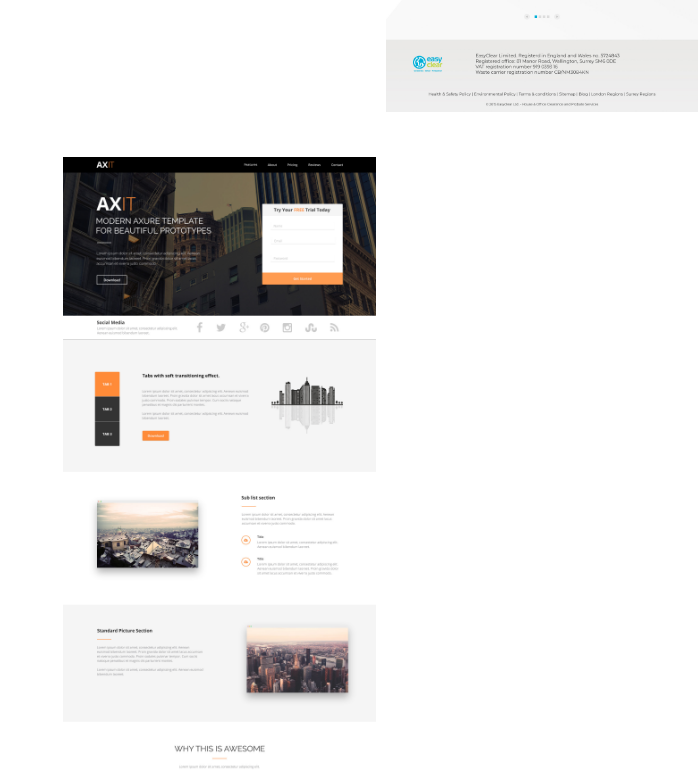
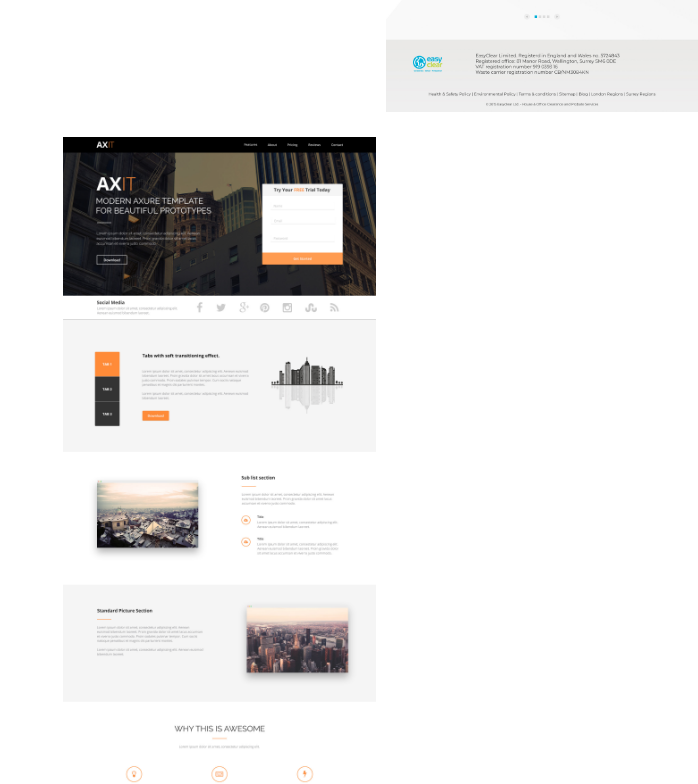
Before and after one commit to Chaplinskaya/my-portfolio, a plain HTML site: page index.html in a window 1280 px wide. Shown: the part 1781-2565 px from the top of the page, without its empty margins (582-1280 px from the left). Drawn offline with nearby package versions, Linux system fonts and the light colour scheme.

Commit message:
edit grid

```diff
--- a/css/style.css
+++ b/css/style.css
@@ -417,6 +417,5 @@ button.slick-arrow {
 }
 .photo__item5 {
   grid-column-start: 3;
-  grid-row-start: 5;
-    grid-row-end: 10;
+  grid-row-start: 3;
 }
```
